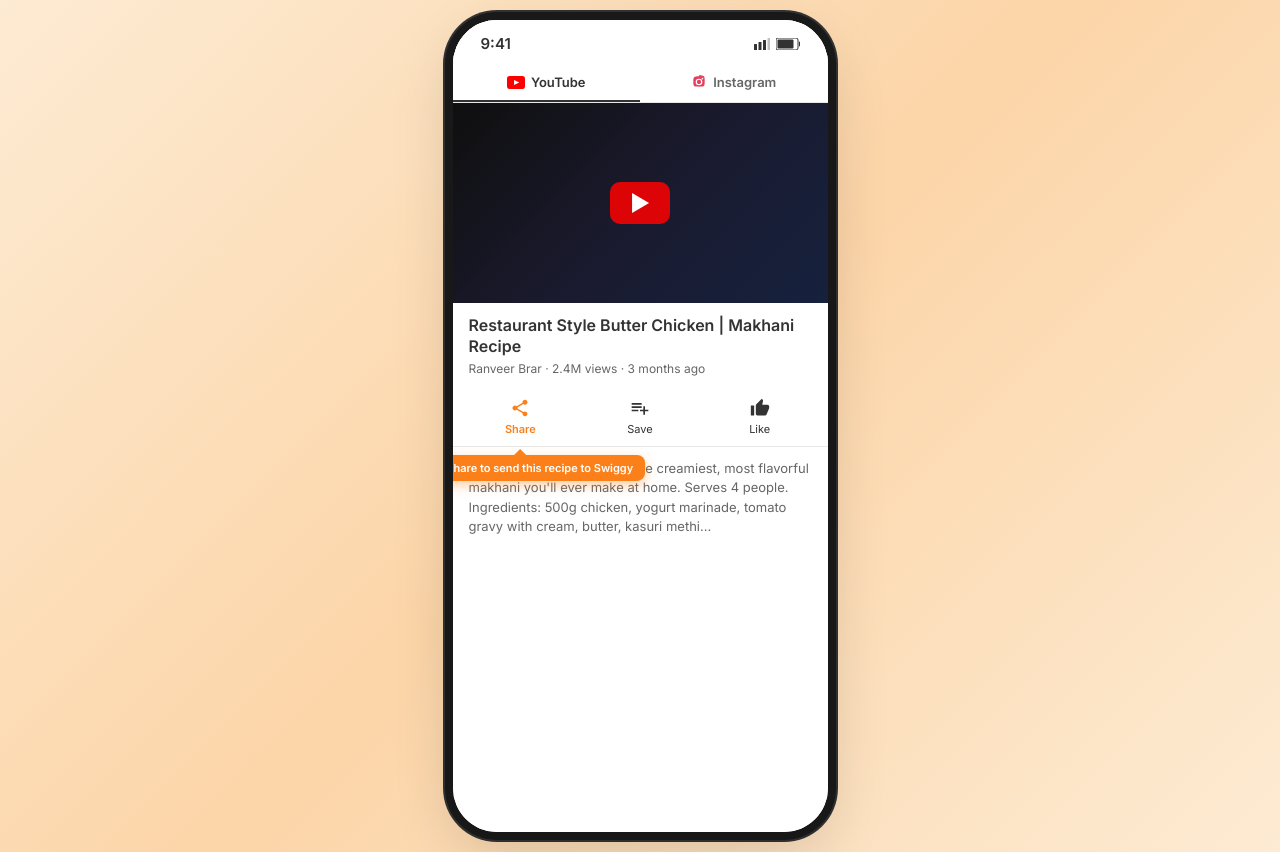
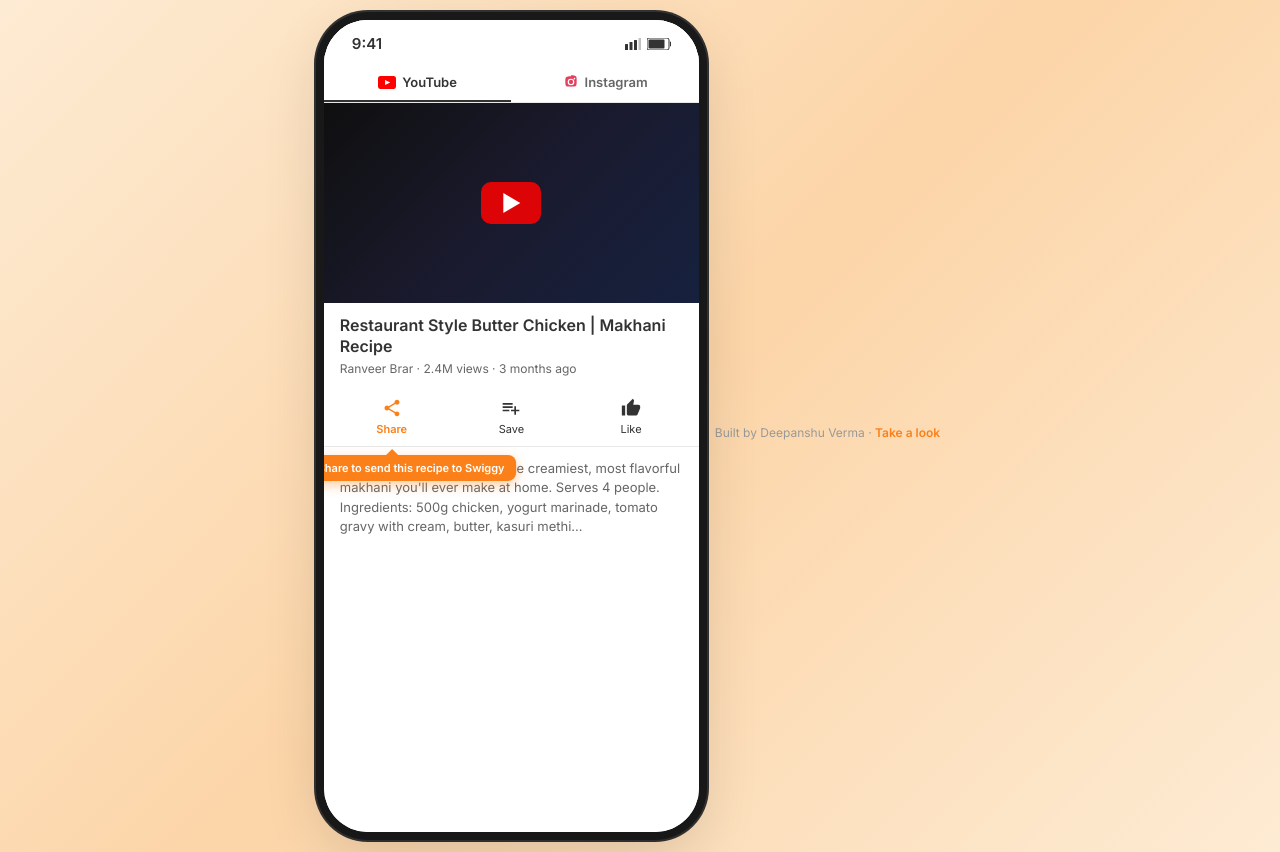
Before and after one commit to deepanshuvermaa/swiggy-prism, a website: page ui/index.html in a window 1280 px wide. Drawn offline with Linux system fonts and the light colour scheme.

Commit message:
add portfolio link in page footer

```diff
--- a/docs/styles.css
+++ b/docs/styles.css
@@ -744,6 +744,17 @@ body {
 .po-next h3 { font-size: 15px; font-weight: 700; margin-bottom: 10px; }
 .po-reco-list { display: flex; flex-direction: column; gap: 8px; }
 
+/* Page Footer */
+.page-footer {
+  text-align: center; padding: 16px;
+  font-size: 12px; color: #999;
+  margin-top: 12px;
+}
+.page-footer a {
+  color: var(--orange); text-decoration: none; font-weight: 600;
+}
+.page-footer a:hover { text-decoration: underline; }
+
 /* Scrollbar */
 ::-webkit-scrollbar { width: 3px; }
 ::-webkit-scrollbar-track { background: transparent; }
--- a/ui/index.html
+++ b/ui/index.html
@@ -616,6 +616,10 @@
 
   </div>
 
+  <div class="page-footer">
+    Built by Deepanshu Verma · <a href="https://deepanshuverma.site/portfolio" target="_blank">Take a look</a>
+  </div>
+
   <script src="engine.js"></script>
   <script src="app.js"></script>
 </body>
--- a/ui/styles.css
+++ b/ui/styles.css
@@ -744,6 +744,17 @@ body {
 .po-next h3 { font-size: 15px; font-weight: 700; margin-bottom: 10px; }
 .po-reco-list { display: flex; flex-direction: column; gap: 8px; }
 
+/* Page Footer */
+.page-footer {
+  text-align: center; padding: 16px;
+  font-size: 12px; color: #999;
+  margin-top: 12px;
+}
+.page-footer a {
+  color: var(--orange); text-decoration: none; font-weight: 600;
+}
+.page-footer a:hover { text-decoration: underline; }
+
 /* Scrollbar */
 ::-webkit-scrollbar { width: 3px; }
 ::-webkit-scrollbar-track { background: transparent; }
```
Also changed, not shown: docs/index.html (+4 -0 lines).
